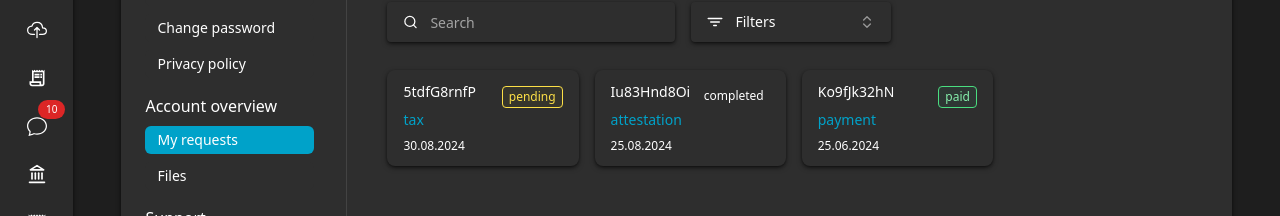
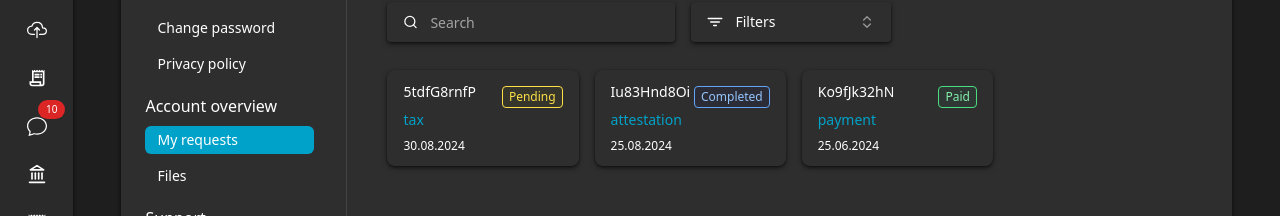
Before and after one commit to Trayshmhirk/tax-return-user-app, a React (Vite) app: page /settings/my-requests in a window 1280 px wide. Shown: the part 178-394 px from the top of the page. Built offline with nearby package versions, Linux system fonts and the light colour scheme.

Commit message:
add requests card

```diff
--- /dev/null
+++ b/src/components/cards/RequestCard.tsx
@@ -0,0 +1,46 @@
+import { RequestsPropTypes } from "@/types/Types";
+import { formatDate } from "date-fns";
+
+type RequestCardPropTypes = {
+   request: RequestsPropTypes;
+   handleRequestCardClick: () => void;
+};
+
+const RequestCard = ({
+   request,
+   handleRequestCardClick,
+}: RequestCardPropTypes) => {
+   return (
+      <div
+         onClick={handleRequestCardClick}
+         className="relative w-full flex flex-col justify-center gap-2 bg-white dark:bg-gray px-4 py-3 rounded-lg shadow-md dark:shadow-md-dark hover-shadow-body"
+      >
+         <div
+            className={`
+                              absolute right-4 top-4 py-[2px] px-[6px] text-xs rounded
+                              ${request.status.toLowerCase() === "pending" ? "warning" : ""}
+                              ${request.status.toLowerCase() === "paid" ? "success" : ""}
+                              ${request.status.toLowerCase() === "completed" ? "completed" : ""}
+                           `}
+         >
+            {request.status.charAt(0).toUpperCase() + request.status.slice(1)}
+         </div>
+
+         <div className="text-sm">{request.service_id}</div>
+
+         <div className="text-sm">
+            <span className="text-richElectricBlue">
+               {request.service_title}
+            </span>
+         </div>
+
+         <div className="text-xs">
+            <span className="">
+               {formatDate(request.requestDate, "dd.MM.yyyy")}
+            </span>
+         </div>
+      </div>
+   );
+};
+
+export default RequestCard;
--- a/src/index.css
+++ b/src/index.css
@@ -78,6 +78,11 @@
       background: rgba(0, 0, 195, 0.05);
    }
 
+   .completed {
+      @apply bg-blue-300 bg-opacity-20 text-richElectricBlue dark:text-blue-300 border border-richElectricBlue dark:border-blue-400;
+      background: rgba(0, 0, 195, 0.05);
+   }
+
    .success {
       @apply bg-green-300 bg-opacity-20 text-green-600 dark:text-green-300 border border-green-600 dark:border-green-400;
       background: rgba(41, 206, 156, 0.05);
--- a/src/pages/settings/MyRequests.tsx
+++ b/src/pages/settings/MyRequests.tsx
@@ -2,7 +2,7 @@ import { useState } from "react";
 import SearchAndFilter from "@/components/common/SearchAndFilter";
 import { RequestsPropTypes } from "@/types/Types";
 import { requests } from "@/mocks/MockData";
-import { formatDate } from "date-fns";
+import RequestCard from "@/components/cards/RequestCard";
 
 const MyRequests = () => {
    const [searchInput, setSearchInput] = useState("");
@@ -52,36 +52,11 @@ const MyRequests = () => {
             {filteredRequests.length ? (
                <div className="grid grid-cols-1 xs:grid-cols-2 md:grid-cols-3 xl:grid-cols-4 gap-4">
                   {filteredRequests.map((request, index) => (
-                     <div
+                     <RequestCard
                         key={index}
-                        onClick={handleRequestCardClick}
-                        className="relative w-full flex flex-col justify-center gap-2 bg-white dark:bg-gray px-4 py-3 rounded-lg shadow-md dark:shadow-md-dark hover-shadow-body"
-                     >
-                        <div
-                           className={`
-                              absolute right-4 top-4 py-[2px] px-[6px] text-xs rounded
-                              ${request.status.toLowerCase() === "pending" ? "warning" : ""}
-                              ${request.status.toLowerCase() === "paid" ? "success" : ""}
-                              ${request.status.toLowerCase() === "completed" ? "completed" : ""}
-                           `}
-                        >
-                           {request.status}
-                        </div>
-
-                        <div className="text-sm">{request.service_id}</div>
-
-                        <div className="text-sm">
-                           <span className="text-richElectricBlue">
-                              {request.service_title}
-                           </span>
-                        </div>
-
-                        <div className="text-xs">
-                           <span className="">
-                              {formatDate(request.requestDate, "dd.MM.yyyy")}
-                           </span>
-                        </div>
-                     </div>
+                        request={request}
+                        handleRequestCardClick={handleRequestCardClick}
+                     />
                   ))}
                </div>
             ) : (
```
